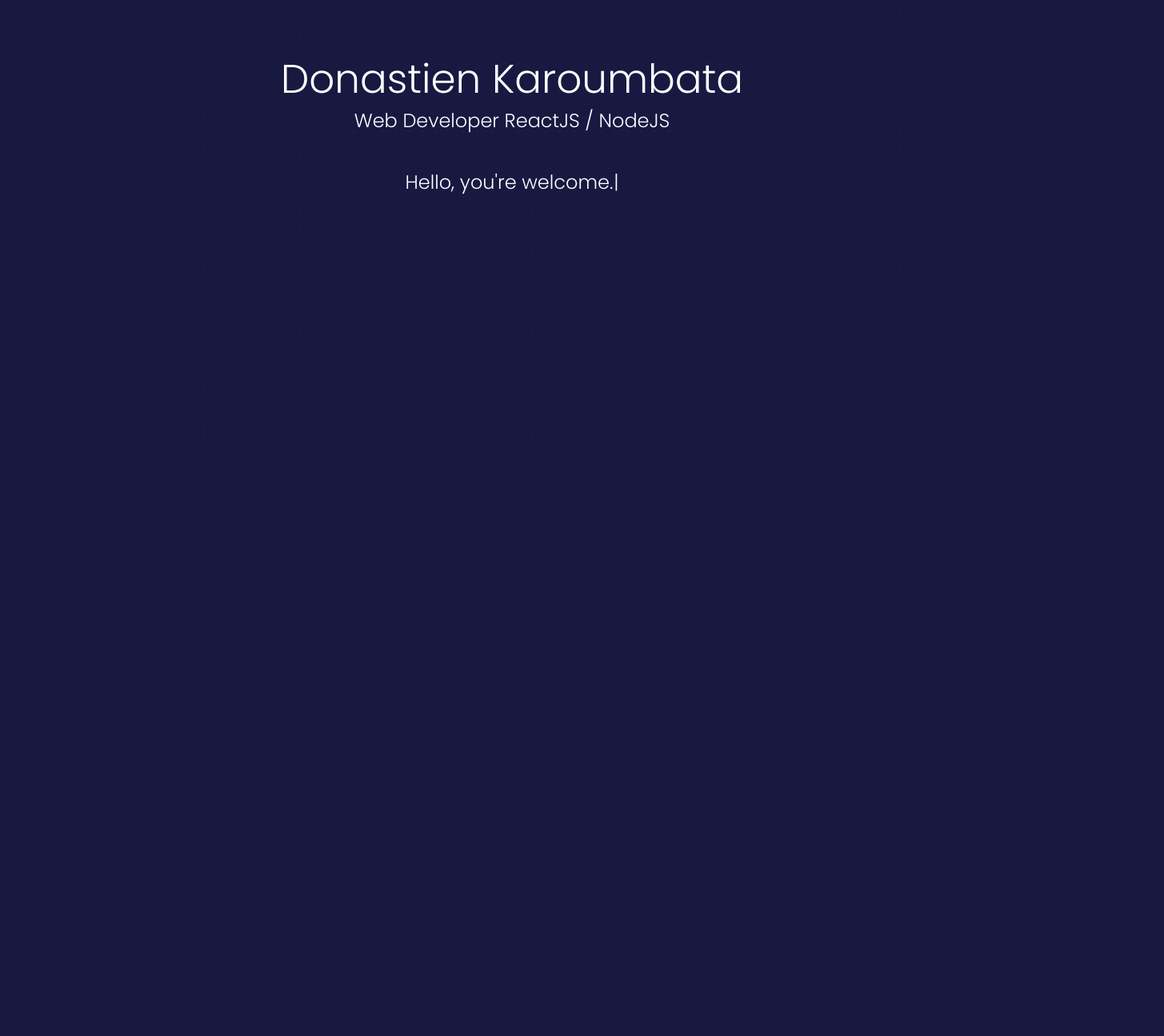
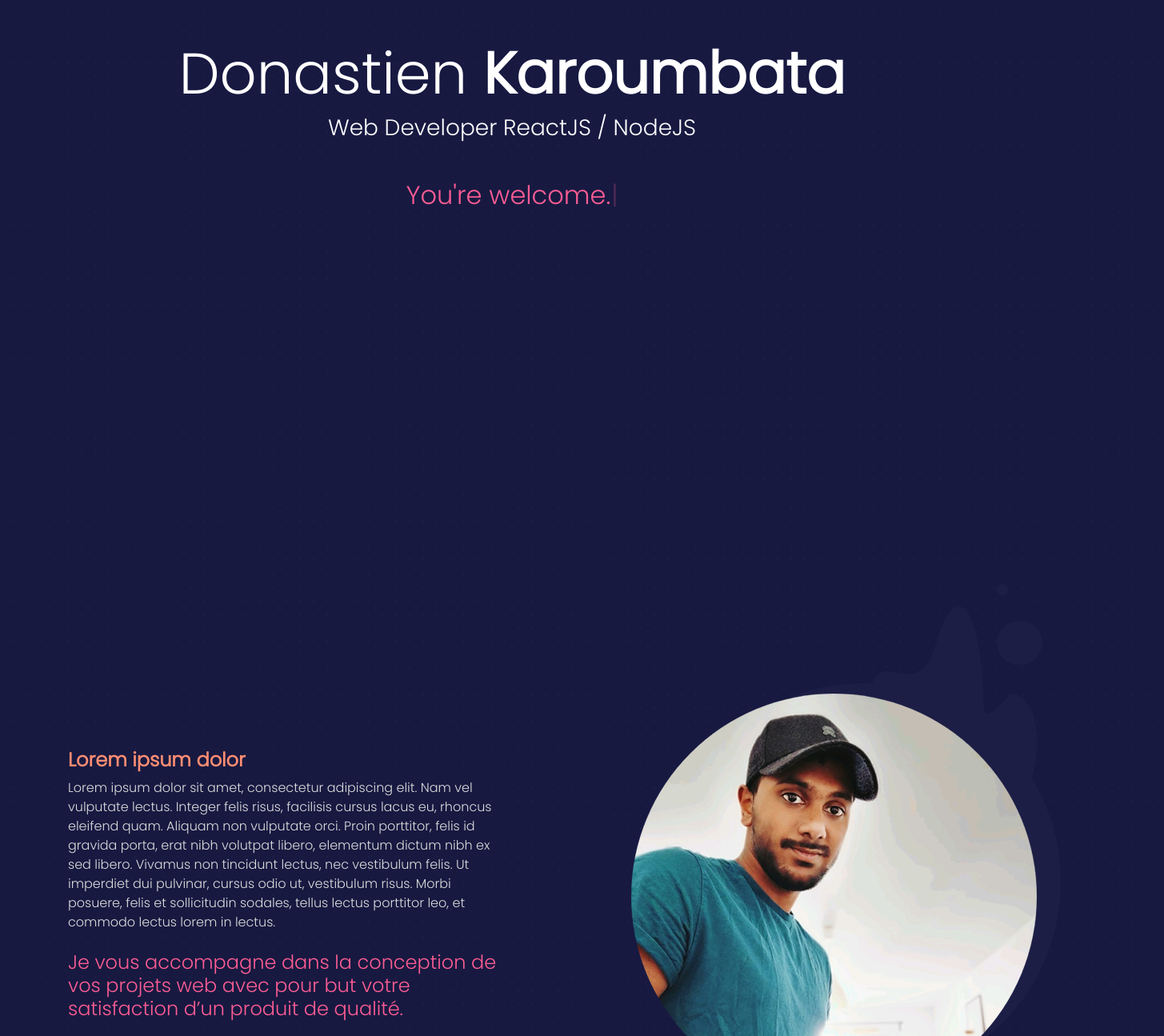
Before and after one commit to donastien/portfolio, a React (Create React App) app: page / in a window 1280 px wide. Shown: the part 240-1535 px from the top of the page at 80% size, 1455 px wide, since content can reach past the window. Before the commit the page ends 800 px from the top, so only its background shows below. Built offline with nearby package versions, Linux system fonts and the light colour scheme.

Commit message:
Completed Page About

```diff
--- a/public/index.html
+++ b/public/index.html
@@ -26,7 +26,7 @@
     -->
     <title>Donastien Karoumbata</title>
   </head>
-  <body>
+  <body id="page-top">
     <noscript>You need to enable JavaScript to run this app.</noscript>
     <div id="root"></div>
     <!--
--- a/src/App.js
+++ b/src/App.js
@@ -1,6 +1,7 @@
 import React, { Fragment } from 'react';
 import Navbar from './components/Navbar';
 import Header from './components/Header';
+import About from './components/About';
 
 // CSS
 import './custom/layout.css';
@@ -12,6 +13,7 @@
     <Fragment>
       <Navbar />
       <Header />
+      <About />
     </Fragment>
   );
 };
--- /dev/null
+++ b/src/components/About/index.jsx
@@ -0,0 +1,47 @@
+import React from 'react';
+import Profilepik from '../../img/greenprofile.png';
+import AOS from 'aos';
+import 'aos/dist/aos.css';
+
+const index = () => {
+  AOS.init();
+  return (
+    <section className='about' id='about'>
+      <div className='container'>
+        <div className='row'>
+          <div className='col-lg-6 my-auto'>
+            <h4 className='text-warning text-justify font-weight-bold'>
+              Lorem ipsum dolor
+            </h4>
+            <p className='my-auto'>
+              Lorem ipsum dolor sit amet, consectetur adipiscing elit. Nam vel
+              vulputate lectus. Integer felis risus, facilisis cursus lacus eu,
+              rhoncus eleifend quam. Aliquam non vulputate orci. Proin
+              porttitor, felis id gravida porta, erat nibh volutpat libero,
+              elementum dictum nibh ex sed libero. Vivamus non tincidunt lectus,
+              nec vestibulum felis. Ut imperdiet dui pulvinar, cursus odio ut,
+              vestibulum risus. Morbi posuere, felis et sollicitudin sodales,
+              tellus lectus porttitor leo, et commodo lectus lorem in lectus.
+            </p>
+            <br />
+            <h4 className='text-danger'>
+              Je vous accompagne dans la conception de vos projets web avec pour
+              but votre satisfaction d’un produit de qualité.
+            </h4>
+          </div>
+          <div className='col-lg-6'>
+            {' '}
+            <img
+              src={Profilepik}
+              alt='Donastien'
+              data-aos='zoom-out-up'
+              data-aos-duration='2000'
+            />
+          </div>
+        </div>
+      </div>
+    </section>
+  );
+};
+
+export default index;
--- a/src/components/Header/index.jsx
+++ b/src/components/Header/index.jsx
@@ -12,33 +12,35 @@
         <div className='row h-100'>
           <div className='col my-auto'>
             <div className='header-content text-center mx-auto'>
-              <h1 data-aos='zoom-out-up' data-aos-duration='2000'>
-                Donastien Karoumbata
+              <h1
+                className='display-3'
+                data-aos='zoom-out-up'
+                data-aos-duration='2000'
+              >
+                Donastien <span className='font-weight-bold'>Karoumbata</span>
               </h1>
-              <h4 className='mb-5' data-aos='fade-up' data-aos-duration='2000'>
+              <h3 className='mb-5' data-aos='fade-up' data-aos-duration='2000'>
                 Web Developer ReactJS / NodeJS
-              </h4>
-              <h4 data-aos='fade-up' data-aos-duration='2000'>
+              </h3>
+              <h2
+                className='text-danger'
+                data-aos='fade-up'
+                data-aos-duration='3000'
+              >
                 <Typewriter
                   onInit={(typewriter) => {
                     typewriter
-                      .typeString('Hello, ')
-                      .pauseFor(1000)
-                      .typeString("you're welcome")
+
+                      .typeString("You're welcome")
+                      .pauseFor(500)
+                      .typeString('.')
                       .callFunction(() => {
                         console.log('String typed out!');
-                      })
-                      .pauseFor(500)
-                      .typeString('.')
-                      .pauseFor(5000)
-                      .deleteAll()
-                      .callFunction(() => {
-                        console.log('All strings were deleted');
                       })
                       .start();
                   }}
                 />
-              </h4>
+              </h2>
             </div>
           </div>
         </div>
--- a/src/custom/layout.css
+++ b/src/custom/layout.css
@@ -9,6 +9,7 @@
 body {
   background-image: url(../img/dots.png);
   background-size: contain;
+  background-attachment: fixed;
 }
 
 header.masthead {
@@ -36,10 +37,16 @@
     margin-bottom: 0;
     text-align: left;
   }
-  header.masthead .header-content h1 {
-    font-size: 50px;
-  }
-  header.masthead .device-container {
-    max-width: 325px;
-  }
 }
+
+section.about {
+  position: relative;
+  padding: 150px 0;
+  color: white;
+  font-family: 'Poppins', sans-serif;
+}
+
+section.about p {
+  font-size: 16px;
+  color: gainsboro;
+}
```
Also changed, not shown: src/img/greenprofile.png (added), src/img/profilecircle.png (added).
